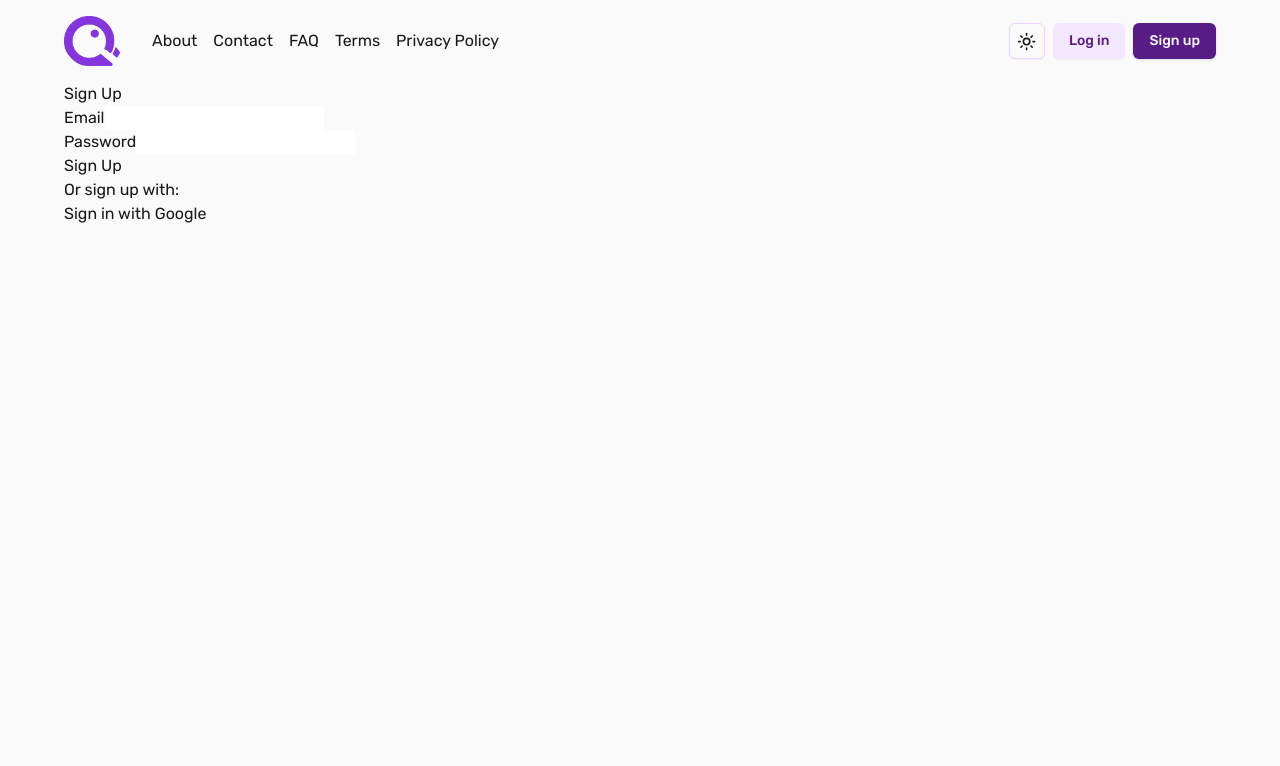
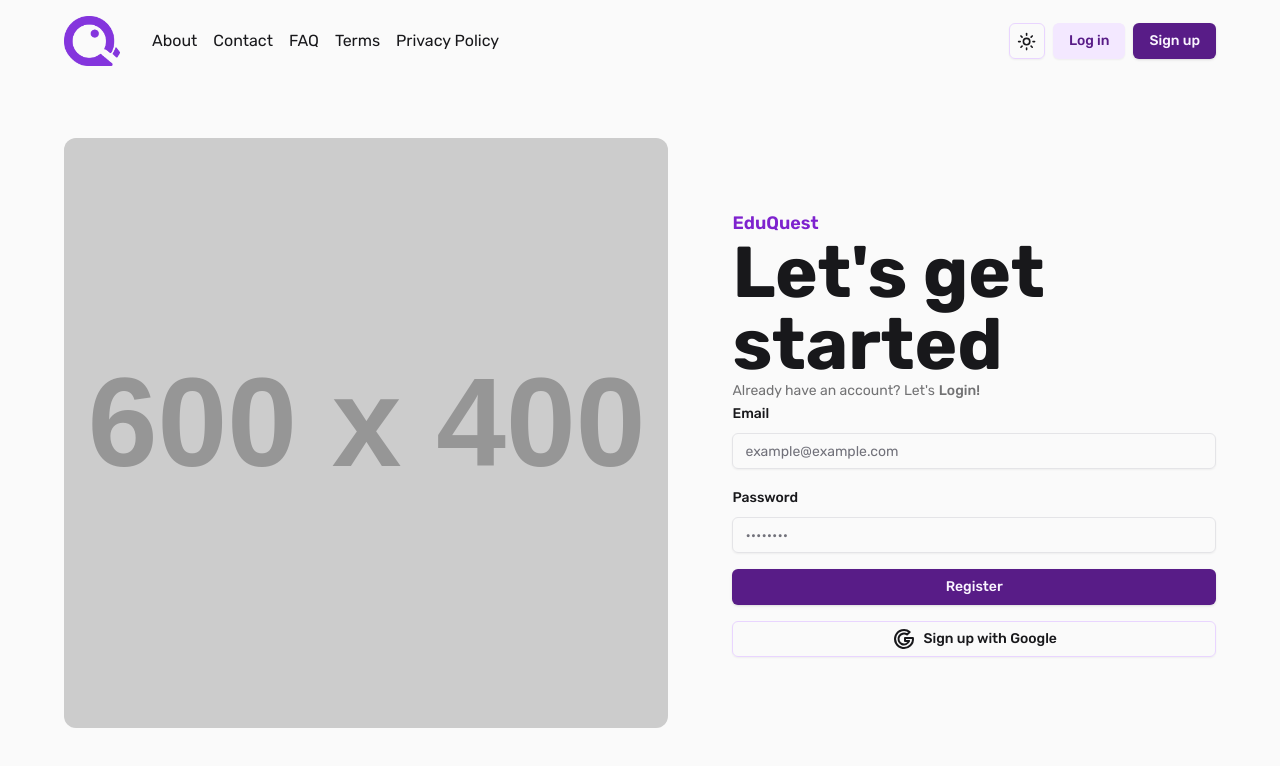
Before and after one commit to JimsRob12/eduQuest-web-system, a React (Vite) app: page /signup in a window 1280 px wide. Shown: the top 766 px of the page. Built offline with nearby package versions, Linux system fonts and the light colour scheme; no server answers; a web font is replaced by a local one.

Commit message:
Refactor singup and cleaned it

```diff
--- a/package.json
+++ b/package.json
@@ -29,6 +29,7 @@
     "react": "^18.3.1",
     "react-dom": "^18.3.1",
     "react-hook-form": "^7.53.0",
+    "react-hot-toast": "^2.4.1",
     "react-router-dom": "^6.26.2",
     "tailwind-merge": "^2.5.2",
     "tailwindcss-animate": "^1.0.7",
--- a/src/App.tsx
+++ b/src/App.tsx
@@ -1,4 +1,5 @@
 import { BrowserRouter as Router, Route, Routes } from "react-router-dom";
+import { Toaster } from "react-hot-toast";
 
 import { ThemeProvider } from "./contexts/ThemeProvider";
 import LandingPage from "./components/Public/Landing/LandingPage";
@@ -83,6 +84,27 @@ export default function App() {
           </Router>
         </ThemeProvider>
       </AuthContextProvider>
+
+      <Toaster
+        position="top-center"
+        gutter={12}
+        containerStyle={{ margin: "8px" }}
+        toastOptions={{
+          success: {
+            duration: 3000,
+          },
+          error: {
+            duration: 5000,
+          },
+          style: {
+            fontSize: "16px",
+            maxWidth: "500px",
+            padding: "16px 24px",
+            backgroundColor: "white",
+            color: "var(--color-grey-700)",
+          },
+        }}
+      />
     </QueryClientProvider>
   );
 }
--- a/src/components/Auth/Login.tsx
+++ b/src/components/Auth/Login.tsx
@@ -1,9 +1,11 @@
 /* eslint-disable @typescript-eslint/no-explicit-any */
-import { useState } from "react";
 import { useForm } from "react-hook-form";
 import { z } from "zod";
 import { zodResolver } from "@hookform/resolvers/zod";
 import { useAuth } from "@/contexts/AuthProvider";
+import { NavLink } from "react-router-dom";
+import { IconBrandGoogle } from "@tabler/icons-react";
+import { motion } from "framer-motion";
 
 import {
   Form,
@@ -15,16 +17,34 @@ import {
 } from "../ui/form";
 import { Input } from "../ui/input";
 import { Button } from "../ui/button";
-import { NavLink } from "react-router-dom";
-import { IconBrandGoogle } from "@tabler/icons-react";
+import toast from "react-hot-toast";
 
 const formSchema = z.object({
   email: z.string().email(),
   password: z.string().min(8),
 });
 
+const containerVariants = {
+  hidden: { opacity: 0 },
+  visible: { opacity: 1, transition: { staggerChildren: 0.2 } },
+  exit: {
+    opacity: 0,
+    transition: { staggerChildren: 0.1, staggerDirection: -1 },
+  },
+};
+
+const itemVariants = {
+  hidden: { x: 50, opacity: 0, scale: 0.8 },
+  visible: {
+    x: 0,
+    opacity: 1,
+    scale: 1,
+    transition: { type: "spring", stiffness: 60, damping: 12 },
+  },
+  exit: { x: -50, opacity: 0, scale: 0.8, transition: { duration: 0.3 } },
+};
+
 const Login: React.FC = () => {
-  const [error, setError] = useState<string>("");
   const { login, googleLogin } = useAuth();
 
   const form = useForm<z.infer<typeof formSchema>>({
@@ -36,38 +56,59 @@ const Login: React.FC = () => {
   });
 
   const onSubmit = async (data: z.infer<typeof formSchema>) => {
-    setError("");
     try {
       await login(data.email, data.password);
     } catch (err: any) {
-      setError(err.message);
+      toast.error(err.message);
     }
   };
 
   const handleGoogleSignIn = async () => {
-    setError("");
     try {
       await googleLogin();
     } catch (err: any) {
-      setError(err.message);
+      toast.error(err.message);
     }
   };
 
   return (
-    <div className="mt-8 grid h-[calc(100%-8rem)] items-center gap-4 md:mt-14 md:grid-cols-[0.5fr_1fr] md:gap-8">
-      <div className="space-y-8">
+    <motion.div
+      initial="hidden"
+      animate="visible"
+      exit="exit"
+      variants={containerVariants}
+      className="mt-8 grid h-[calc(100%-8rem)] items-center gap-8 md:mt-14 md:grid-cols-[0.8fr_1fr] md:gap-16"
+    >
+      <motion.div className="space-y-8" variants={itemVariants}>
         <h1 className="text-lg font-semibold text-purple-700">EduQuest</h1>
+
         <div>
-          <h2 className="text-5xl font-bold md:text-7xl">Welcome Back</h2>
-          <div className="flex items-center gap-1 text-sm opacity-60">
+          <motion.h2
+            className="text-5xl font-bold md:text-7xl"
+            variants={itemVariants}
+          >
+            Welcome Back
+          </motion.h2>
+          <motion.div
+            className="flex items-center gap-1 text-sm opacity-60"
+            variants={itemVariants}
+          >
             <p>Don't have an account?</p>
+            <NavLink to="/signup">
               <Button variant={"link"} className="h-fit p-0">
                 Sign Up
-            </Button>{" "}
+              </Button>
+            </NavLink>
+          </motion.div>
         </div>
-        </div>
+
         <Form {...form}>
-          <form onSubmit={form.handleSubmit(onSubmit)} className="space-y-4">
+          <motion.form
+            onSubmit={form.handleSubmit(onSubmit)}
+            className="space-y-4"
+            variants={containerVariants}
+          >
+            <motion.div variants={itemVariants}>
               <FormField
                 control={form.control}
                 name="email"
@@ -81,6 +122,9 @@ const Login: React.FC = () => {
                   </FormItem>
                 )}
               />
+            </motion.div>
+
+            <motion.div variants={itemVariants}>
               <FormField
                 control={form.control}
                 name="password"
@@ -88,15 +132,25 @@ const Login: React.FC = () => {
                   <FormItem>
                     <FormLabel>Password</FormLabel>
                     <FormControl>
-                    <Input type="password" placeholder="••••••••" {...field} />
+                      <Input
+                        type="password"
+                        placeholder="••••••••"
+                        {...field}
+                      />
                     </FormControl>
                     <FormMessage />
                   </FormItem>
                 )}
               />
+            </motion.div>
+
+            <motion.div variants={itemVariants}>
               <Button type="submit" className="w-full">
                 Login
               </Button>
+            </motion.div>
+
+            <motion.div variants={itemVariants}>
               <Button
                 onClick={(e) => {
                   handleGoogleSignIn();
@@ -108,29 +162,33 @@ const Login: React.FC = () => {
                 <IconBrandGoogle />
                 Sign in with Google
               </Button>
-          </form>
+            </motion.div>
+          </motion.form>
         </Form>
-        {error && <p className="text-sm text-red-600">{error}</p>}
-        <p className="text-sm">
+
+        <motion.p className="text-sm" variants={itemVariants}>
           By signing in, you agree to our{" "}
           <NavLink to="/terms">
             <Button variant={"link"} className="h-fit p-0">
               Terms of Service
-            </Button>{" "}
-          </NavLink>
+            </Button>
+          </NavLink>{" "}
           and{" "}
           <NavLink to="/privacy">
             <Button variant={"link"} className="h-fit p-0">
               Privacy Policy
             </Button>
           </NavLink>
-        </p>
-      </div>
-      <img
+        </motion.p>
+      </motion.div>
+
+      <motion.img
         src="https://placehold.co/600x400"
+        alt="Login visual"
         className="hidden h-full w-full rounded-xl object-cover md:block"
+        variants={itemVariants}
       />
-    </div>
+    </motion.div>
   );
 };
 
--- a/src/components/Auth/Signup.tsx
+++ b/src/components/Auth/Signup.tsx
@@ -1,135 +1,185 @@
-import supabase from "@/services/supabase";
-import { checkEmailExists } from "@/services/util/checkEmail";
-import { insertNewAccount } from "@/services/util/insertNewAccount";
-import { AuthChangeEvent } from "@supabase/supabase-js";
-import { Session } from "inspector/promises";
-import { useState, useEffect } from "react";
+/* eslint-disable @typescript-eslint/no-explicit-any */
+import React from "react";
+import { useAuth } from "@/contexts/AuthProvider";
+import { z } from "zod";
+import { useForm } from "react-hook-form";
+import { zodResolver } from "@hookform/resolvers/zod";
+import { NavLink } from "react-router-dom";
+import { motion } from "framer-motion";
+import { IconBrandGoogle } from "@tabler/icons-react";
+import toast from "react-hot-toast";
 
-const SignupForm: React.FC = () => {
-  const [email, setEmail] = useState<string>("");
-  const [password, setPassword] = useState<string>("");
-  const [error, setError] = useState<string>("");
-  const [success, setSuccess] = useState<boolean>(false);
-  const [session, setSession] = useState<Session | null>(null);
-  // Email/Password signup
-  const handleSignUp = async (e: React.FormEvent<HTMLFormElement>) => {
-    e.preventDefault();
-    setError("");
+import {
+  Form,
+  FormControl,
+  FormField,
+  FormItem,
+  FormLabel,
+  FormMessage,
+} from "../ui/form";
+import { Input } from "../ui/input";
+import { Button } from "../ui/button";
+
+const formSchema = z.object({
+  email: z.string().email(),
+  password: z.string().min(8),
+});
+
+const containerVariants = {
+  hidden: { opacity: 0 },
+  visible: { opacity: 1, transition: { staggerChildren: 0.2 } },
+  exit: {
+    opacity: 0,
+    transition: { staggerChildren: 0.1, staggerDirection: -1 },
+  },
+};
+
+const itemVariants = {
+  hidden: { x: 50, opacity: 0, scale: 0.8 },
+  visible: {
+    x: 0,
+    opacity: 1,
+    scale: 1,
+    transition: { type: "spring", stiffness: 60, damping: 12 },
+  },
+  exit: { x: -50, opacity: 0, scale: 0.8, transition: { duration: 0.3 } },
+};
+
+const Signup: React.FC = () => {
+  const { signUp, googleSignUp } = useAuth();
+
+  const form = useForm<z.infer<typeof formSchema>>({
+    resolver: zodResolver(formSchema),
+    defaultValues: {
+      email: "",
+      password: "",
+    },
+  });
+
+  const onSubmit = async (data: z.infer<typeof formSchema>) => {
     try {
-      // Check if the email already exists in the 'students' table
-      const existingStudent = await checkEmailExists(email, "students");
-      if (existingStudent) {
-        setError("Email already exists in the students table.");
-        return;
-      }
-      // Proceed with sign-up via Supabase's auth API
-      const { data: authData, error: authError } = await supabase.auth.signUp({
-        email,
-        password,
-      });
-      if (authError) {
-        setError(authError.message);
-      } else {
-        setSuccess(true);
-      }
-    } catch (e) {
-      if (e instanceof Error) {
-        setError(e.message);
-      } else {
-        setError("An unknown error occurred");
-      }
+      await signUp(data.email, data.password);
+    } catch (err: any) {
+      toast.error(err.message);
     }
   };
-  // OAuth (Google) login/signup
+
   const handleGoogleSignIn = async () => {
-    setError("");
-    await supabase.auth.signInWithOAuth({
-      provider: "google",
-    });
-  };
-  // Handle session change and check if user exists
-  const handleSessionChange = async (newSession: Session | null) => {
-    if (newSession?.user?.id) {
-      const existingStudent = await checkEmailExists(
-        newSession.user.email || "",
-        "students",
-      );
-      if (!existingStudent) {
-        await insertNewAccount(
-          newSession.user.id,
-          newSession.user.email || "",
-          "students",
-        );
-      }
-      setSession(newSession);
-      setSuccess(true);
-    } else {
-      setSession(null);
+    try {
+      await googleSignUp();
+      toast.success("Successfully signed up with Google!");
+    } catch (err: any) {
+      toast.error(err.message);
     }
   };
-  // Initialize session and subscribe to auth state changes
-  useEffect(() => {
-    const fetchInitialSession = async () => {
-      const {
-        data: { session },
-      } = await supabase.auth.getSession();
-      setSession(session);
-    };
-    fetchInitialSession();
-    const {
-      data: { subscription },
-    } = supabase.auth.onAuthStateChange(
-      (event: AuthChangeEvent, session: Session | null) => {
-        if (event === "SIGNED_IN") {
-          handleSessionChange(session);
-        } else if (event === "SIGNED_OUT") {
-          setSession(null);
-        }
-      },
-    );
-    return () => {
-      subscription.unsubscribe();
-    };
-  }, []);
+
   return (
-    <div>
-      <h2>Sign Up</h2>
-      {success ? (
-        <p>Sign up successful! Please check your email for confirmation.</p>
-      ) : (
-        <>
-          {/* Email/Password Signup Form */}
-          <form onSubmit={handleSignUp}>
-            <div>
-              <label>Email</label>
-              <input
-                type="email"
-                value={email}
-                onChange={(e) => setEmail(e.target.value)}
-                required
+    <motion.div
+      initial="hidden"
+      animate="visible"
+      exit="exit"
+      variants={containerVariants}
+      className="mt-8 grid h-[calc(100%-8rem)] items-center gap-8 md:mt-14 md:grid-cols-[1fr_0.8fr] md:gap-16"
+    >
+      <motion.div className="h-full w-full" variants={itemVariants}>
+        <motion.img
+          src="https://placehold.co/600x400"
+          alt="Signup visual"
+          className="hidden h-full w-full rounded-xl object-cover md:block"
+          variants={itemVariants}
+        />
+      </motion.div>
+
+      <motion.div variants={itemVariants}>
+        <motion.div variants={containerVariants}>
+          <motion.h1
+            className="text-lg font-semibold text-purple-700"
+            variants={itemVariants}
+          >
+            EduQuest
+          </motion.h1>
+
+          <motion.div variants={itemVariants}>
+            <h2 className="text-5xl font-bold md:text-7xl">
+              Let's get started
+            </h2>
+            <div className="flex items-center gap-1 text-sm opacity-60">
+              <p>Already have an account? Let's</p>
+              <NavLink to="/login">
+                <Button variant={"link"} className="h-fit p-0">
+                  Login!
+                </Button>
+              </NavLink>
+            </div>
+          </motion.div>
+        </motion.div>
+
+        <Form {...form}>
+          <motion.form
+            onSubmit={form.handleSubmit(onSubmit)}
+            className="space-y-4"
+            variants={containerVariants}
+          >
+            <motion.div variants={itemVariants}>
+              <FormField
+                control={form.control}
+                name="email"
+                render={({ field }) => (
+                  <FormItem>
+                    <FormLabel>Email</FormLabel>
+                    <FormControl>
+                      <Input placeholder="example@example.com" {...field} />
+                    </FormControl>
+                    <FormMessage />
+                  </FormItem>
+                )}
               />
-            </div>
-            <div>
-              <label>Password</label>
-              <input
-                type="password"
-                value={password}
-                onChange={(e) => setPassword(e.target.value)}
-                required
+            </motion.div>
+
+            <motion.div variants={itemVariants}>
+              <FormField
+                control={form.control}
+                name="password"
+                render={({ field }) => (
+                  <FormItem>
+                    <FormLabel>Password</FormLabel>
+                    <FormControl>
+                      <Input
+                        type="password"
+                        placeholder="••••••••"
+                        {...field}
+                      />
+                    </FormControl>
+                    <FormMessage />
+                  </FormItem>
+                )}
               />
-            </div>
-            <button type="submit">Sign Up</button>
-          </form>
-          {/* OAuth Signup/Login with Google */}
-          <div>
-            <p>Or sign up with:</p>
-            <button onClick={handleGoogleSignIn}>Sign in with Google</button>
-          </div>
-          {error && <p style={{ color: "red" }}>{error}</p>}
-        </>
-      )}
-    </div>
+            </motion.div>
+
+            <motion.div variants={itemVariants}>
+              <Button type="submit" className="w-full">
+                Register
+              </Button>
+            </motion.div>
+
+            <motion.div variants={itemVariants}>
+              <Button
+                onClick={(e) => {
+                  handleGoogleSignIn();
+                  e.preventDefault();
+                }}
+                className="flex w-full gap-2"
+                variant={"outline"}
+              >
+                <IconBrandGoogle />
+                Sign up with Google
+              </Button>
+            </motion.div>
+          </motion.form>
+        </Form>
+      </motion.div>
+    </motion.div>
   );
 };
 
-export default SignupForm;
+export default Signup;
```
Also changed, not shown: src/contexts/AuthProvider.tsx (+38 -1 lines), src/services/api/apiAuth.ts (+45 -0 lines), 1 other file (tests, documents, lock files or other folders). Lines whose indentation alone changed are shown as unchanged.
